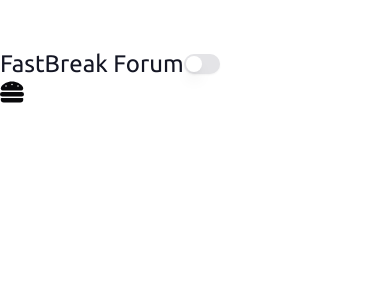
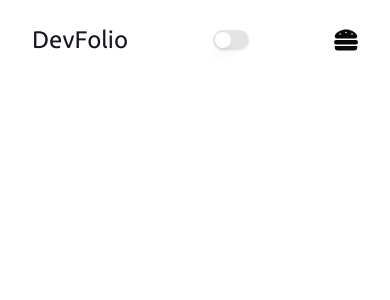
Before and after one commit to yamhokim/FastBreak-Forum, a React (Vite) app in the folder frontend/: page / in a window 390 px wide. Shown: the top 300 px of the page. Built offline with nearby package versions, Linux system fonts and the light colour scheme.

Commit message:
implemented responsive navbar component and updated navbar component to account for this change

```diff
--- a/frontend/src/ui_components/NavBar.jsx
+++ b/frontend/src/ui_components/NavBar.jsx
@@ -1,25 +1,35 @@
-import React from "react";
 import { Switch } from "@/components/ui/switch";
 import { FaHamburger } from "react-icons/fa";
+import ResponsiveNavBar from "./ResponsiveNavBar";
+import { useState } from "react";
 
 const NavBar = () => {
+  const [showNavBar, setShowNavBar] = useState(false);
+
   return (
-    <nav>
-      <nav className="max-container padding-x py-6 flex justify-between items-center gap-6 sticky top-0 z-10 bg-[#FFFFFF] dark:bg-[#141624]"></nav>
+    <>
+      <nav className="max-container padding-x py-6 flex justify-between items-center  gap-6 sticky top-0 z-10 bg-[#FFFFFF] dark:bg-[#141624]">
         <a to="/" className="text-[#141624] text-2xl dark:text-[#FFFFFF]">
-        FastBreak Forum
+          DevFolio
         </a>
-      <ul className="flex items-center justify-end gap-9 text-[#3B3C4A] lg:flex-1 max-md:hidden dakr:text-[#FFFFFF]">
+        <ul className="flex items-center  justify-end gap-9 text-[#3B3C4A] lg:flex-1 max-md:hidden dark:text-[#FFFFFF]">
           <li>Hi, Clinton</li>
+
           <li>Logout</li>
           <li>Login</li>
           <li>Register</li>
-        <li className="font-semibold">Create Post</li>
+          <li className="font-semibold">Create post</li>
         </ul>
 
         <Switch />
-      <FaHamburger className="text-2xl cursor-pointer hidden max-md:block dark:text-white" />
+        <FaHamburger
+          className="text-2xl cursor-pointer hidden max-md:block dark:text-white"
+          onClick={() => setShowNavBar((curr) => !curr)}
+        />
       </nav>
+
+      {showNavBar && <ResponsiveNavBar />}
+    </>
   );
 };
 
--- /dev/null
+++ b/frontend/src/ui_components/ResponsiveNavBar.jsx
@@ -0,0 +1,16 @@
+import React from "react";
+
+const ResponsiveNavBar = () => {
+  return (
+    <nav className="max-container padding-x py-6 max-md:block hidden dark:text-[#FFFFFF]">
+      <ul className="flex items-center justify-center gap-6 text-[#3B3C4A] lg:flex-1 flex-col dark:text-[#FFFFFF]">
+        <li>Hi, Clinton</li>
+        <li>Logout</li>
+        <li>Login</li>
+        <li>Register</li>
+      </ul>
+    </nav>
+  );
+};
+
+export default ResponsiveNavBar;
```
Lines whose indentation alone changed are shown as unchanged.
